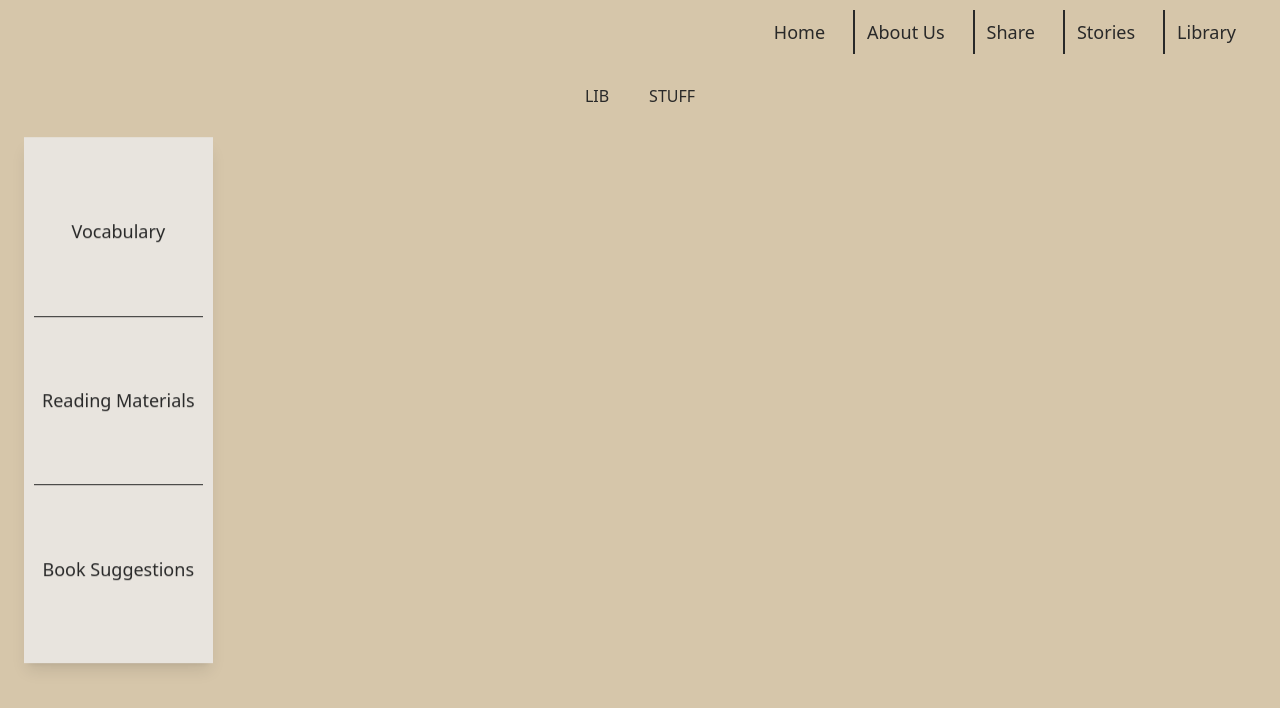
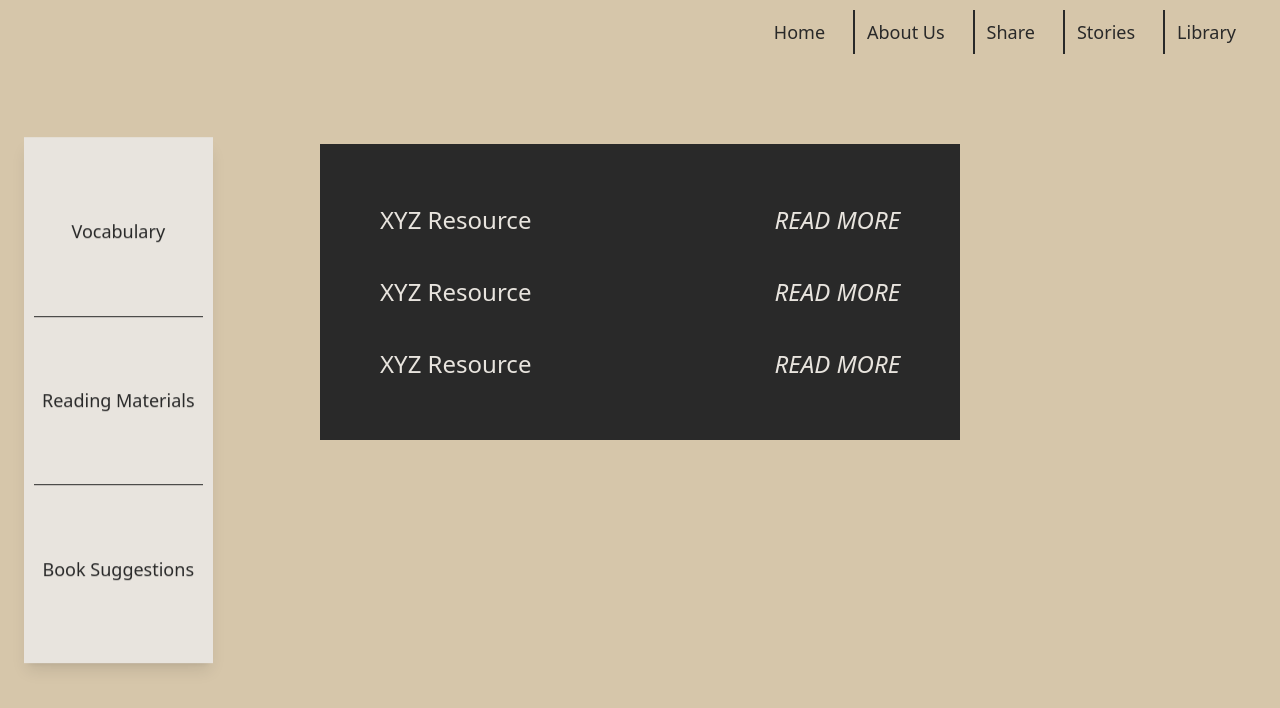
Before and after one commit to madalinefitz/Two-or-More, a React (Create React App) app: page /library/materials in a window 1280 px wide. Shown: the top 708 px of the page. Built offline with nearby package versions, Linux system fonts and the light colour scheme.

Commit message:
three example resources with placeholder href

```diff
--- a/src/components/LibMaterials.js
+++ b/src/components/LibMaterials.js
@@ -1,11 +1,53 @@
 export default function LibMaterials() {
+
+// if we want to dynamically render resources, here:
+// const [materials, setMaterials] = useState([])
+// const displayMaterials = materials.map(m => {
+//      return (
+//      <div className=" flex justify-between m-5">
+            {/* <div className="text-[#E8E4DE]">
+                XYZ Resource
+            </div>
+            <div className="text-[#E8E4DE]">
+                <a href="">READ MORE</a>
+            </div>
+        </div> */}
+//  )
+// })
+
+
+
+
     return(
         <div className = "flex justify-center ">
-            <div className="m-5">
-                LIB
-            </div>
-            <div className="m-5">
-                STUFF
+            <div className="bg-[#292929] w-1/2 mt-20 text-[#E8E4DE] text-2xl p-10 ">
+                <div className=" flex justify-between p-5">
+                    <div className="">
+                        XYZ Resource
+                    </div>
+                    <div className=" italic">
+                        <a href="">READ MORE</a>
+                    </div>
+
+                </div>
+                <div className=" flex justify-between p-5">
+                    <div className="">
+                        XYZ Resource
+                    </div>
+                    <div className=" italic">
+                        <a href="">READ MORE</a>
+                    </div>
+
+                </div>
+                <div className=" flex justify-between p-5">
+                    <div className="">
+                        XYZ Resource
+                    </div>
+                    <div className="italic">
+                        <a href="">READ MORE</a>
+                    </div>
+
+                </div>
             </div>
         </div>
     )
```
